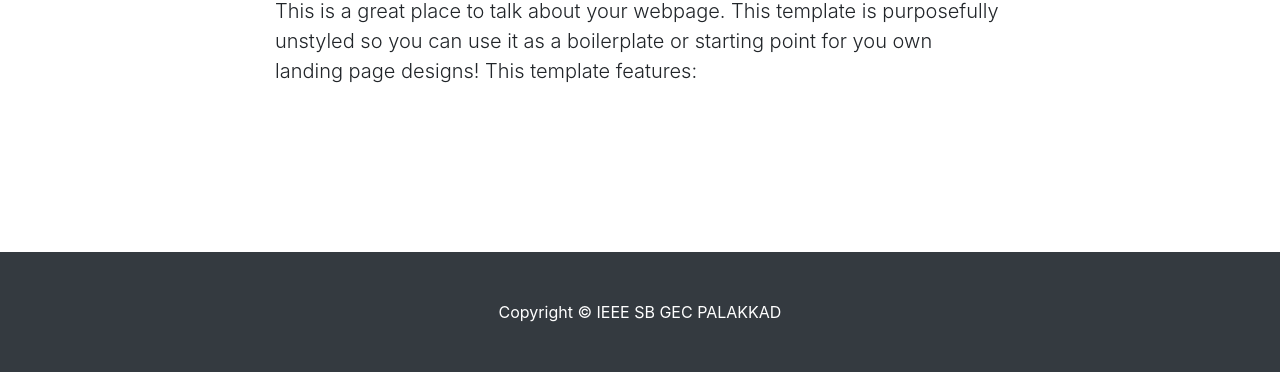
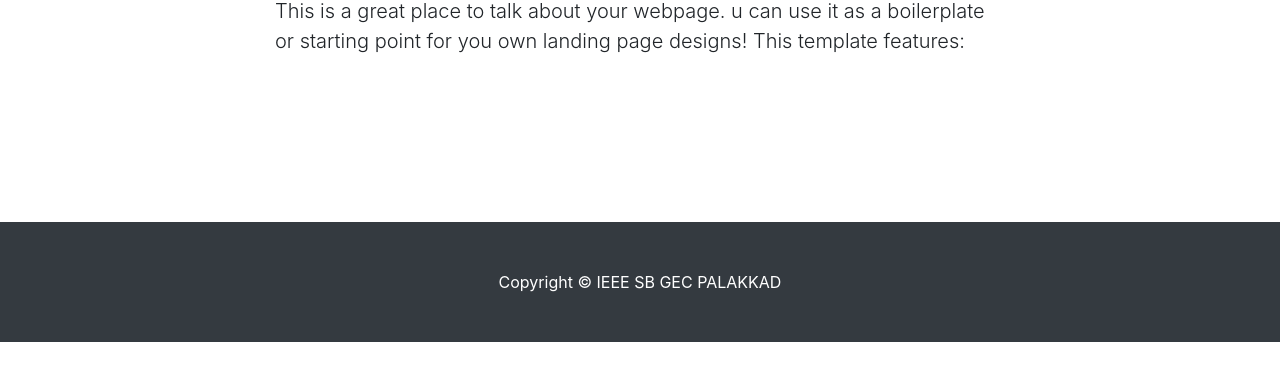
Before and after one commit to biswaz/Hack-GEC, a website with bundled scripts: page 2.html in a window 1280 px wide. Shown: the part 558-930 px from the top of the page. After the commit the page ends 900 px from the top, so only its background shows below. Built offline with nearby package versions, Linux system fonts and the light colour scheme.

Commit message:
Update 2.html

```diff
--- a/2.html
+++ b/2.html
@@ -56,7 +56,7 @@
           <div class="col-lg-8 mx-auto">
             <h2>About this page</h2>
             <p class="lead">This is a great place to talk about your webpage.
-              This template is purposefully unstyled so you can use it as a boilerplate or starting point for you own
+              u can use it as a boilerplate or starting point for you own
               landing page designs! This template features:</p>
           </div>
         </div>
```
